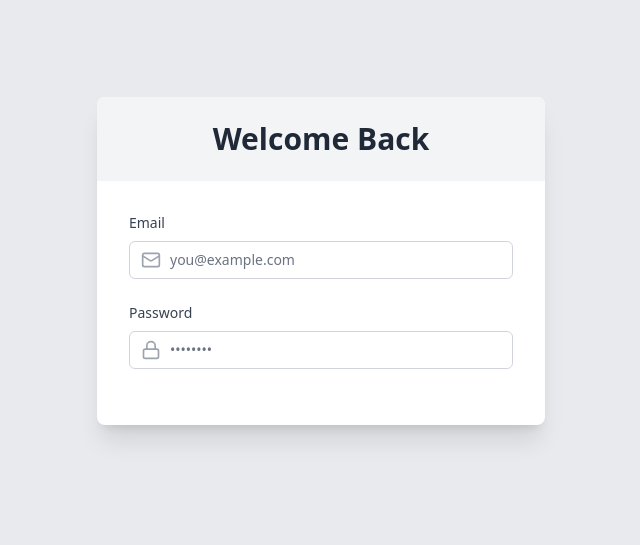
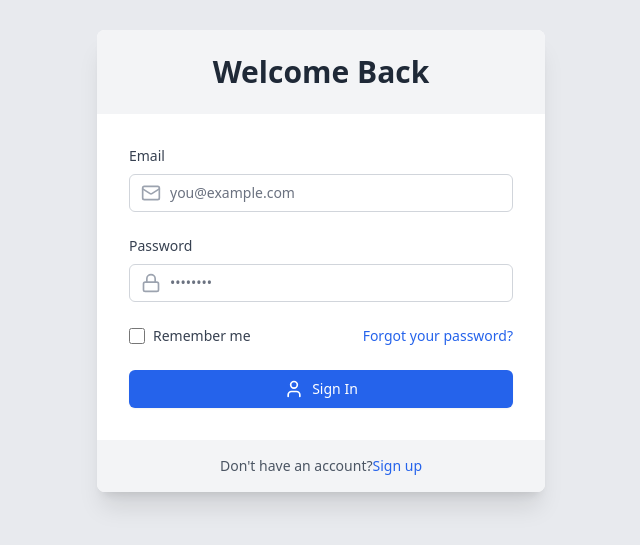
Before and after one commit to Mohsin0786/GifhyHub, a Next.js app: page /signin in a window 1280 px wide. Shown: the part 139-684 px from the top of the page, without its empty margins (319-959 px from the left). Built offline with nearby package versions, Linux system fonts and the light colour scheme; no server answers.

Commit message:
input field bug v2

```diff
--- a/app/(auth)/signin/page.tsx
+++ b/app/(auth)/signin/page.tsx
@@ -5,11 +5,10 @@ import Link from 'next/link';
 import { login } from '../../utils/firebase';
 import { useRouter } from 'next/navigation';
 import Loader from '@/app/components/Loader';
-
 const Login = () => {
     const [email, setEmail] = useState('');
     const [password, setPassword] = useState('');
-    const [loading, setLoading] = useState(false);
+    const [loading,setLoading] = useState(false);
     const router = useRouter();
 
     const handleSubmit = async (e: React.FormEvent) => {
@@ -19,18 +18,18 @@ const Login = () => {
             const response = await login(email, password);
             localStorage.setItem("user", JSON.stringify(response.user.uid));
             router.push('/');
+            setLoading(false);
         } catch (error) {
             console.error(error);
-        } finally {
             setLoading(false);
         }
     };
 
     if(loading) {
-        return (
+        return(
             <div className='absolute top-1/2 left-1/2 transform -translate-x-1/2 -translate-y-1/2'>
-                <Loader />
-            </div>
+                    <Loader />
+                </div>
         )
     }
 
@@ -52,7 +51,7 @@ const Login = () => {
                                 type="email"
                                 value={email}
                                 onChange={(e) => setEmail(e.target.value)}
-                                className="block w-full pl-10 pr-3 py-2 border border-gray-300 rounded-md leading-5 bg-white text-gray-900 placeholder-gray-500 focus:outline-none focus:ring-blue-500 focus:border-blue-500 sm:text-sm"
+                                className="block w-full pl-10 pr-3 py-2 border border-gray-300 rounded-md leading-5 bg-white text-gray-900  placeholder-gray-500 focus:outline-none focus:ring-blue-500 focus:border-blue-500 sm:text-sm"
                                 placeholder="you@example.com"
                                 required
                             />
@@ -69,14 +68,48 @@ const Login = () => {
                                 type="password"
                                 value={password}
                                 onChange={(e) => setPassword(e.target.value)}
-                                className="block w-full pl-10 pr-3 py-2 border border-gray-300 rounded-md leading-5 bg-white text-gray-900 placeholder-gray-500 focus:outline-none focus:ring-blue-500 focus:border-blue-500 sm:text-sm"
+                                className="block w-full pl-10 pr-3 py-2 border border-gray-300 rounded-md leading-5 bg-white text-gray-900  placeholder-gray-500 focus:outline-none focus:ring-blue-500 focus:border-blue-500 sm:text-sm"
                                 placeholder="••••••••"
                                 required
                             />
                         </div>
                     </div>
-                    {/* Rest of the component remains the same */}
+                    <div className="flex items-center justify-between mb-6">
+                        <div className="flex items-center">
+                            <input
+                                id="remember-me"
+                                name="remember-me"
+                                type="checkbox"
+                                className="h-4 w-4 text-blue-600 focus:ring-blue-500 border-gray-300 rounded"
+                            />
+                            <label htmlFor="remember-me" className="ml-2 block text-sm text-gray-700">
+                                Remember me
+                            </label>
+                        </div>
+                        <div className="text-sm">
+                            <a href="#" className="font-medium text-blue-600 hover:text-blue-500">
+                                Forgot your password?
+                            </a>
+                        </div>
+                    </div>
+                    <div>
+                        <button
+                            type="submit"
+                            className="w-full flex justify-center py-2 px-4 border border-transparent rounded-md shadow-sm text-sm font-medium text-white bg-blue-600 hover:bg-blue-700 focus:outline-none focus:ring-2 focus:ring-offset-2 focus:ring-blue-500"
+                        >
+                            <User className="h-5 w-5 mr-2" />
+                            Sign In
+                        </button>
+                    </div>
                 </form>
+                <div className="bg-gray-100 py-4 px-8">
+                    <p className="text-sm text-gray-600 text-center">
+                        Don&apos;t have an account?
+                        <Link href="/signup" className="font-medium text-blue-600 hover:text-blue-500">
+                            Sign up
+                        </Link>
+                    </p>
+                </div>
             </div>
         </div>
     );
```
